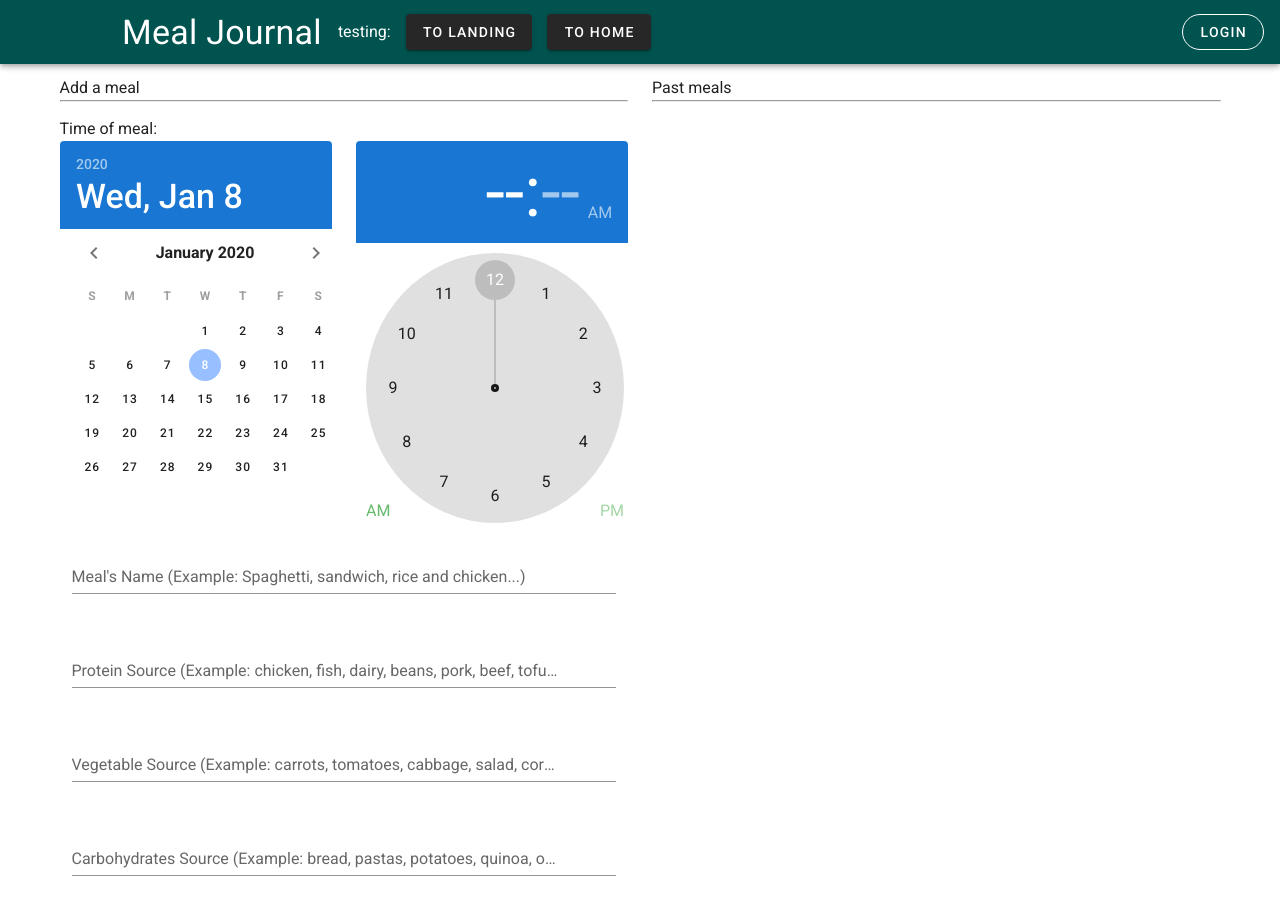
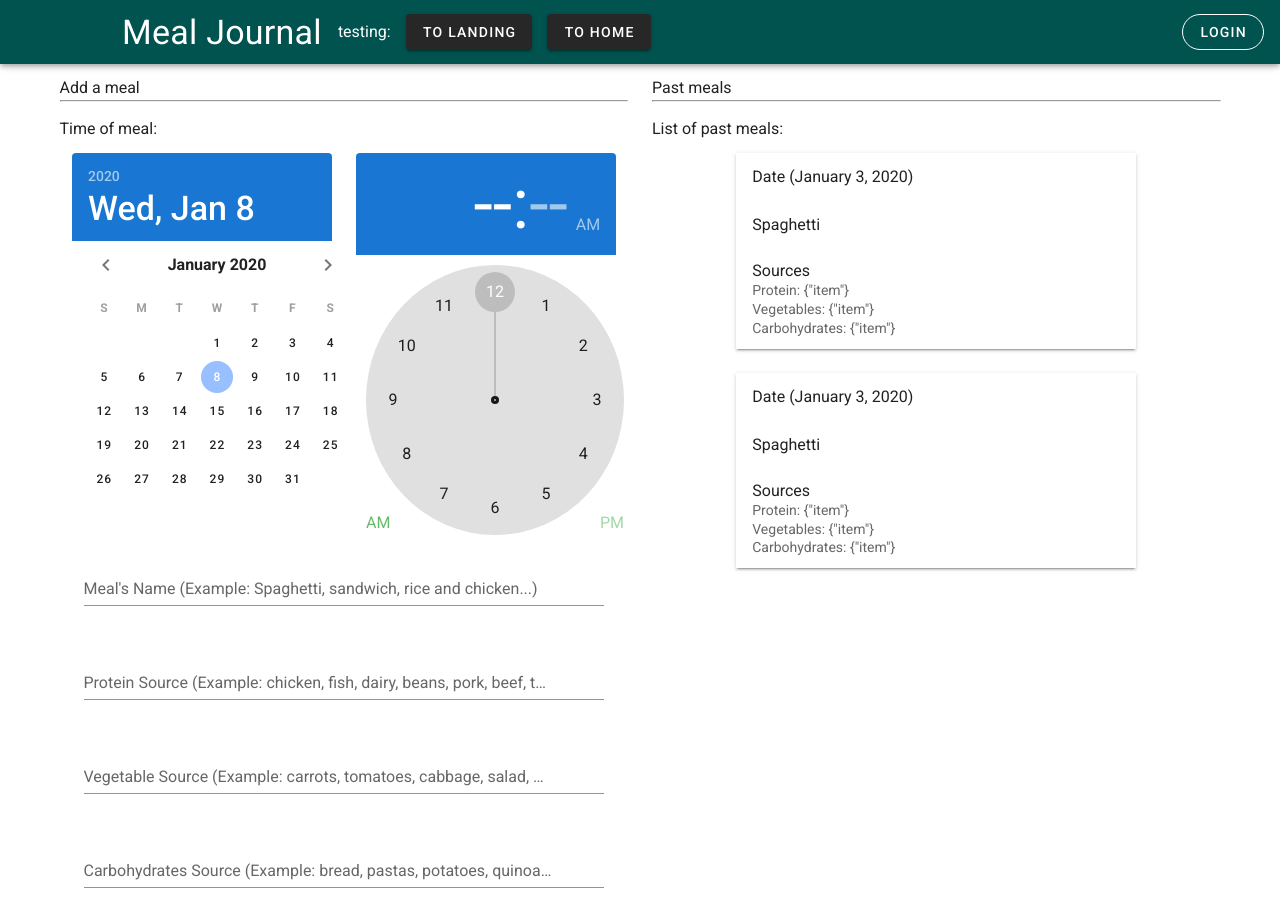
Before and after one commit to vincesavvy/mealjournal-router, a Vue app: page /#/landing in a window 1280 px wide. Shown: the top 918 px of the page. Built offline with nearby package versions, Linux system fonts and the light colour scheme.

Commit message:
Optimization of Landing page.
Put every components in a seprate file and optimized their scripts area.

```diff
--- /dev/null
+++ b/src/components/AddMealForm.vue
@@ -0,0 +1,114 @@
+<template>
+  <v-container>
+    <v-row>
+      <v-col cols="6">
+        <v-date-picker v-model="pickerDate" width="290"></v-date-picker>
+      </v-col>
+
+      <!-- Time Picker -->
+      <v-col cols="6">
+        <v-time-picker
+          v-model="pickerTime"
+          color="green lighten-1"
+          header-color="primary"
+          width="278"
+        ></v-time-picker>
+      </v-col>
+    </v-row>
+
+    <!-- Form -->
+    <v-form>
+      <v-container>
+        <!-- Meal Name Field -->
+        <v-row>
+          <v-col>
+            <v-text-field
+              v-model="mealName"
+              :rules="nameRules"
+              label="Meal's Name (Example: Spaghetti, sandwich, rice and chicken...)"
+              required
+            ></v-text-field>
+          </v-col>
+        </v-row>
+
+        <!-- Protein Field -->
+        <v-row>
+          <v-col>
+            <v-text-field
+              v-model="protein"
+              :rules="proteinRules"
+              label="Protein Source (Example: chicken, fish, dairy, beans, pork, beef, tofu...)"
+              required
+            ></v-text-field>
+          </v-col>
+        </v-row>
+
+        <!-- Vegetable Field -->
+        <v-row>
+          <v-col>
+            <v-text-field
+              v-model="veggies"
+              :rules="veggiesRules"
+              label="Vegetable Source (Example: carrots, tomatoes, cabbage, salad, corn, cucumber...)"
+              required
+            ></v-text-field>
+          </v-col>
+        </v-row>
+
+        <!-- Carbs Field -->
+        <v-row>
+          <v-col>
+            <v-text-field
+              v-model="carbs"
+              :rules="carbsRules"
+              label="Carbohydrates Source (Example: bread, pastas, potatoes, quinoa, oats...)."
+              required
+            ></v-text-field>
+          </v-col>
+        </v-row>
+      </v-container>
+    </v-form>
+  </v-container>
+</template>
+
+<script>
+export default {
+  data() {
+    return {
+      // date picker
+      pickerDate: new Date().toISOString().substr(0, 10),
+      // time picker
+      pickerTime: null,
+      //FORM
+      mealName: "",
+      nameRules: [
+        v =>
+          !!v ||
+          "Meal's name is required, if none was eaten, enter 'none' in each fields below, including this one."
+      ],
+
+      protein: "",
+      proteinRules: [
+        v =>
+          !!v || "Protein source is required, if none were eaten, enter 'none'."
+      ],
+
+      veggies: "",
+      veggiesRules: [
+        v =>
+          !!v ||
+          "Vegetable source is required, if none were eaten, enter 'none'."
+      ],
+
+      carbs: "",
+      carbsRules: [
+        v =>
+          !!v ||
+          "Carbohydrates source is required, if none were eaten, enter 'none'."
+      ]
+
+      // CALENDAR
+    };
+  }
+};
+</script>
--- /dev/null
+++ b/src/components/PastMeals.vue
@@ -0,0 +1,33 @@
+<template>
+  <v-container>
+    <v-card class="mx-auto" max-width="400" tile>
+      <!-- Date field -->
+      <v-list-item>
+        <v-list-item-content>
+          <v-list-item-title>Date (January 3, 2020)</v-list-item-title>
+        </v-list-item-content>
+      </v-list-item>
+
+      <!-- Name field -->
+      <v-list-item>
+        <v-list-item-content>
+          <v-list-item-title>Spaghetti</v-list-item-title>
+        </v-list-item-content>
+      </v-list-item>
+
+      <!-- Sources field -->
+      <v-list-item three-line>
+        <v-list-item-content>
+          <v-list-item-title>Sources</v-list-item-title>
+          <v-list-item-subtitle>Protein: {"item"}</v-list-item-subtitle>
+          <v-list-item-subtitle>Vegetables: {"item"}</v-list-item-subtitle>
+          <v-list-item-subtitle>Carbohydrates: {"item"}</v-list-item-subtitle>
+        </v-list-item-content>
+      </v-list-item>
+    </v-card>
+  </v-container>
+</template>
+
+<script>
+export default {};
+</script>
--- a/src/views/landing.vue
+++ b/src/views/landing.vue
@@ -6,121 +6,36 @@
         Add a meal
         <hr />
         <div style="margin-top: 15px">Time of meal:</div>
-        <!-- Date Picker -->
-        <v-row>
-          <v-col cols="6">
-            <v-date-picker v-model="pickerDate" width="290"></v-date-picker>
-          </v-col>
 
-          <!-- Time Picker -->
-          <v-col cols="6">
-            <v-time-picker
-              v-model="pickerTime"
-              color="green lighten-1"
-              header-color="primary"
-              width="278"
-            ></v-time-picker>
-          </v-col>
-        </v-row>
-
-        <!-- Form -->
-        <v-form>
-          <v-container>
-            <!-- Meal Name Field -->
-            <v-row>
-              <v-col>
-                <v-text-field
-                  v-model="mealName"
-                  :rules="nameRules"
-                  label="Meal's Name (Example: Spaghetti, sandwich, rice and chicken...)"
-                  required
-                ></v-text-field>
-              </v-col>
-            </v-row>
-
-            <!-- Protein Field -->
-            <v-row>
-              <v-col>
-                <v-text-field
-                  v-model="protein"
-                  :rules="proteinRules"
-                  label="Protein Source (Example: chicken, fish, dairy, beans, pork, beef, tofu...)"
-                  required
-                ></v-text-field>
-              </v-col>
-            </v-row>
-
-            <!-- Vegetable Field -->
-            <v-row>
-              <v-col>
-                <v-text-field
-                  v-model="veggies"
-                  :rules="veggiesRules"
-                  label="Vegetable Source (Example: carrots, tomatoes, cabbage, salad, corn, cucumber...)"
-                  required
-                ></v-text-field>
-              </v-col>
-            </v-row>
-
-            <!-- Carbs Field -->
-            <v-row>
-              <v-col>
-                <v-text-field
-                  v-model="carbs"
-                  :rules="carbsRules"
-                  label="Carbohydrates Source (Example: bread, pastas, potatoes, quinoa, oats...)."
-                  required
-                ></v-text-field>
-              </v-col>
-            </v-row>
-          </v-container>
-        </v-form>
+        <!-- component -->
+        <AddMealForm />
       </v-col>
 
+      <!-- PAST-MEALS -->
+      <!-- Will need to map with "v-for" through the backend -->
+      <!-- Will need to be a component -->
       <v-col cols="6">
         Past meals
         <hr />
+        <div style="margin-top: 15px">List of past meals:</div>
+
+        <!-- component -->
+        <PastMeals />
+        <PastMeals />
       </v-col>
     </v-row>
   </v-container>
 </template>
 
 <script>
+import PastMeals from "@/components/PastMeals.vue";
+import AddMealForm from "@/components/AddMealForm.vue";
+
+// This is registering the components.
 export default {
-  data() {
-    return {
-      // date picker
-      pickerDate: new Date().toISOString().substr(0, 10),
-      // time picker
-      pickerTime: null,
-      //FORM
-      mealName: "",
-      nameRules: [
-        v => !!v || "Meal's name is required, if none was eaten, enter 'none' in each fields below, including this one."
-      ],
-
-      protein: "",
-      proteinRules: [
-        v =>
-          !!v || "Protein source is required, if none were eaten, enter 'none'."
-      ],
-
-      veggies: "",
-      veggiesRules: [
-        v =>
-          !!v ||
-          "Vegetable source is required, if none were eaten, enter 'none'."
-      ],
-
-      carbs: "",
-      carbsRules: [
-        v =>
-          !!v ||
-          "Carbohydrates source is required, if none were eaten, enter 'none'."
-      ]
-
-      // CALENDAR
-    };
+  components: {
+    PastMeals,
+    AddMealForm
   }
 };
 </script>
```
